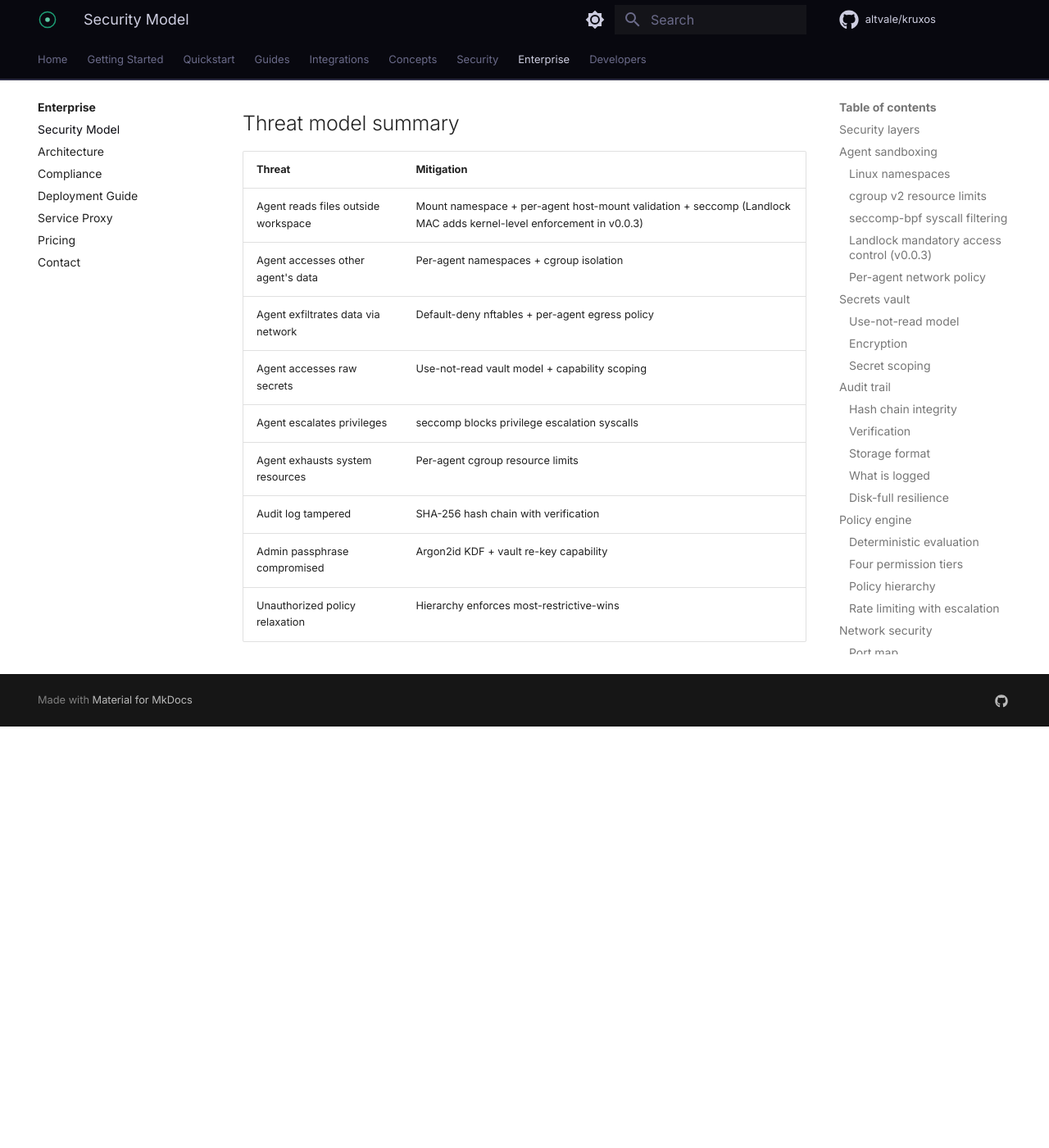
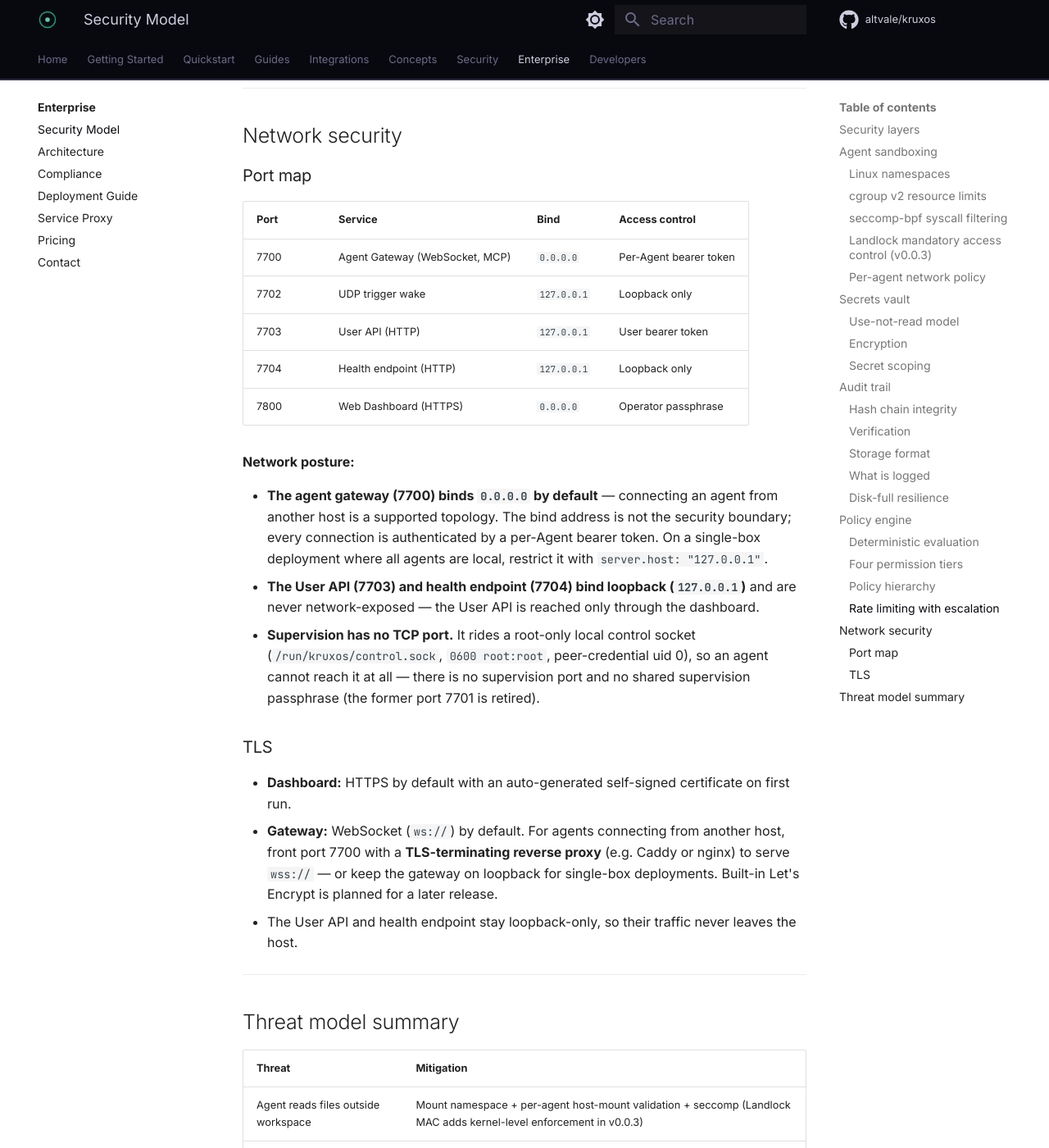
Before and after one commit to altvale/kruxos, an MkDocs documentation site: the page built from docs/public/docs/enterprise/security-model.md, in a window 1280 px wide and 1400 px high, scrolled down 8240 px. Shown: the whole window at 82% size. Built offline with MkDocs 1.6.1 and Material for MkDocs 9.7.7, drawn with Linux system fonts in a browser that asks for light colours; comment, search, counter and statistics services are not loaded; before the commit the page ends 9126 px from its top, so only the background shows below that; some of the changed text lies outside the part shown.

Commit message:
docs(security-model): enforced use-not-read secrets + corrected network posture
- Use-not-read model: now documents that it is enforced and audited —
  deny-by-default capability scope, a secrets.use audit entry per resolution
  (name/agent/capability/origin, never the value), and scrubbing of
  reflected credentials
- Secret scoping: added host-binding for credentialed egress and operator
  provisioning (Settings > Secrets + kruxos vault add --allowed-capabilities
  --allowed-hosts; omitted flags fail closed, never widened to *)
- Network port map: retired the supervision port, added the loopback User
  API (7703) and health (7704) ports, fixed the stale 7702 entry, clarified
  the agent gateway binds 0.0.0.0 (per-Agent bearer is the boundary), and
  added a TLS reverse-proxy note

````diff
--- a/docs/public/docs/enterprise/security-model.md
+++ b/docs/public/docs/enterprise/security-model.md
@@ -125,6 +125,12 @@
 5. The raw value is used for the API call and immediately dropped
 6. The agent never sees any part of this process
 
+This model is **enforced and audited**, not advisory:
+
+- **Deny by default.** A secret with an empty capability scope is unusable — agents are denied until the operator scopes it. The scope is never widened to a wildcard implicitly.
+- **Every resolution is audited.** Each secret use (granted or denied) lands as a `secrets.use` entry on the Audit page, recording the agent, capability, secret **name**, and origin — never the value. Dropped *denial* events are treated as an audit gap and surfaced; enforcement stays fail-closed regardless.
+- **Reflected credentials are scrubbed.** When the gateway injects a credential at the network boundary (`network.credentialed_request`), the value — and any URL carrying it — is replaced with `[REDACTED]` in the response body, headers, and error text, so a reflecting endpoint cannot leak it back. A denied or revoked secret is reported indistinguishably from an absent one.
+
 ### Encryption
 
 | Property | Implementation |
@@ -151,6 +157,18 @@
 ```
 
 If `filesystem.read` tries to access `gmail_oauth_token`, the vault returns an error — even though the request comes from the same Gateway process.
+
+For a third-party API key attached at the network boundary (`network.credentialed_request`), the secret must also be **host-bound**: an operator provisions it scoped to the capability **and** a set of `allowed_hosts`, and a request to any other host is denied.
+
+**Operators provision secrets** from the dashboard (**Settings › Secrets** — add a scoped, host-bound key with a write-only value; list metadata only; revoke) or from the CLI:
+
+```bash
+kruxos vault add --name weather-api --type api_key \
+  --allowed-capabilities 'network.credentialed_request' \
+  --allowed-hosts 'api.weatherapi.com'
+```
+
+Omit `--allowed-capabilities` and the secret is scoped to nothing (agents denied); omit `--allowed-hosts` and it is not yet usable for `network.credentialed_request` (fail-closed). Neither is ever widened to `*` implicitly.
 
 ---
 
@@ -265,22 +283,25 @@
 
 ### Port map
 
-| Port | Service | Access control |
-|------|---------|---------------|
-| 7700 | Agent Gateway (WebSocket) | Agent API keys |
-| 7701 | Supervision (WebSocket + HTTP) | Admin passphrase |
-| 7702 | OpenClaw Bridge | Agent API keys (proxied to 7700) |
-| 7800 | Web Dashboard (HTTPS) | Admin passphrase |
+| Port | Service | Bind | Access control |
+|------|---------|------|---------------|
+| 7700 | Agent Gateway (WebSocket, MCP) | `0.0.0.0` | Per-Agent bearer token |
+| 7702 | UDP trigger wake | `127.0.0.1` | Loopback only |
+| 7703 | User API (HTTP) | `127.0.0.1` | User bearer token |
+| 7704 | Health endpoint (HTTP) | `127.0.0.1` | Loopback only |
+| 7800 | Web Dashboard (HTTPS) | `0.0.0.0` | Operator passphrase |
 
-- Ports 7700 and 7702 accept only agent connections
-- Port 7701 requires the admin passphrase — agents cannot connect
-- Port 7800 serves HTTPS with an auto-generated self-signed certificate (Let's Encrypt optional)
+**Network posture:**
+
+- **The agent gateway (7700) binds `0.0.0.0` by default** — connecting an agent from another host is a supported topology. The bind address is not the security boundary; every connection is authenticated by a per-Agent bearer token. On a single-box deployment where all agents are local, restrict it with `server.host: "127.0.0.1"`.
+- **The User API (7703) and health endpoint (7704) bind loopback (`127.0.0.1`)** and are never network-exposed — the User API is reached only through the dashboard.
+- **Supervision has no TCP port.** It rides a root-only local control socket (`/run/kruxos/control.sock`, `0600 root:root`, peer-credential uid 0), so an agent cannot reach it at all — there is no supervision port and no shared supervision passphrase (the former port 7701 is retired).
 
 ### TLS
 
-- Dashboard: HTTPS with auto-generated certificate on first run
-- Gateway: WebSocket (ws://) by default, WSS optional via reverse proxy
-- All internal communication is localhost-only
+- **Dashboard:** HTTPS by default with an auto-generated self-signed certificate on first run.
+- **Gateway:** WebSocket (`ws://`) by default. For agents connecting from another host, front port 7700 with a **TLS-terminating reverse proxy** (e.g. Caddy or nginx) to serve `wss://` — or keep the gateway on loopback for single-box deployments. Built-in Let's Encrypt is planned for a later release.
+- The User API and health endpoint stay loopback-only, so their traffic never leaves the host.
 
 ---
 
````
Also changed, not shown: CHANGELOG.md.
